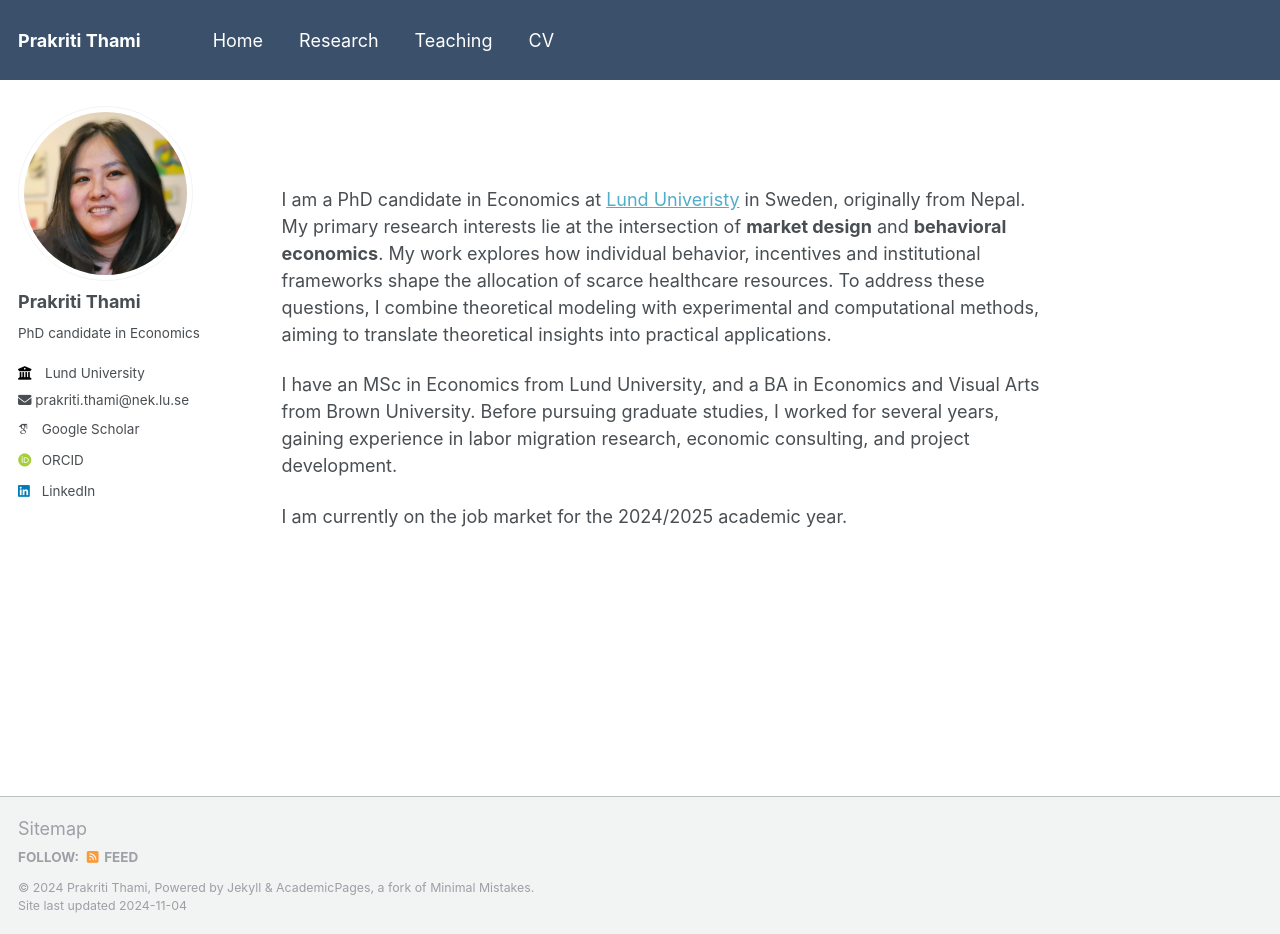
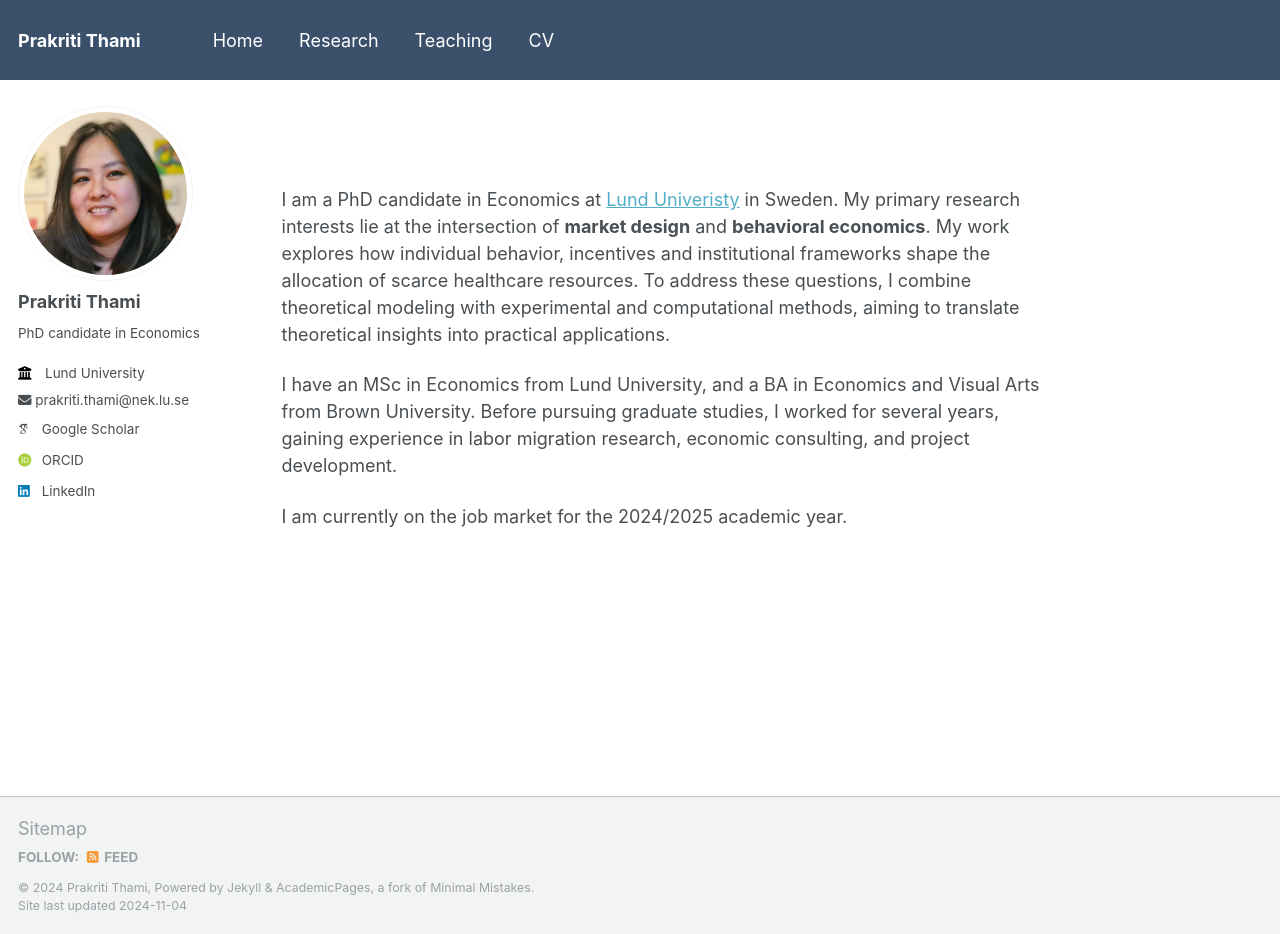
Before and after one commit to prakritithami/prakritithami.github.io, a Jekyll site: the page built from _pages/about.md, in a window 1280 px wide and 934 px high. Built offline with Jekyll 4.4.1, drawn with Linux system fonts in a browser that asks for light colours; some web fonts are replaced.

Commit message:
Update about.md

```diff
--- a/_pages/about.md
+++ b/_pages/about.md
@@ -6,7 +6,7 @@ redirect_from:
   - /about/
   - /about.html
 ---
-I am a PhD candidate in Economics at [Lund Univeristy](https://portal.research.lu.se/en/persons/prakriti-thami) in Sweden, originally from Nepal. My primary research interests lie at the intersection of **market design** and **behavioral economics**. My work explores how individual behavior, incentives and institutional frameworks shape the allocation of scarce healthcare resources. To address these questions, I combine theoretical modeling with experimental and computational methods, aiming to translate theoretical insights into practical applications.
+I am a PhD candidate in Economics at [Lund Univeristy](https://portal.research.lu.se/en/persons/prakriti-thami) in Sweden. My primary research interests lie at the intersection of **market design** and **behavioral economics**. My work explores how individual behavior, incentives and institutional frameworks shape the allocation of scarce healthcare resources. To address these questions, I combine theoretical modeling with experimental and computational methods, aiming to translate theoretical insights into practical applications.
 
 I have an MSc in Economics from Lund University, and a BA in Economics and Visual Arts from Brown University. Before pursuing graduate studies, I worked for several years, gaining experience in labor migration research, economic consulting, and project development.
 
```
